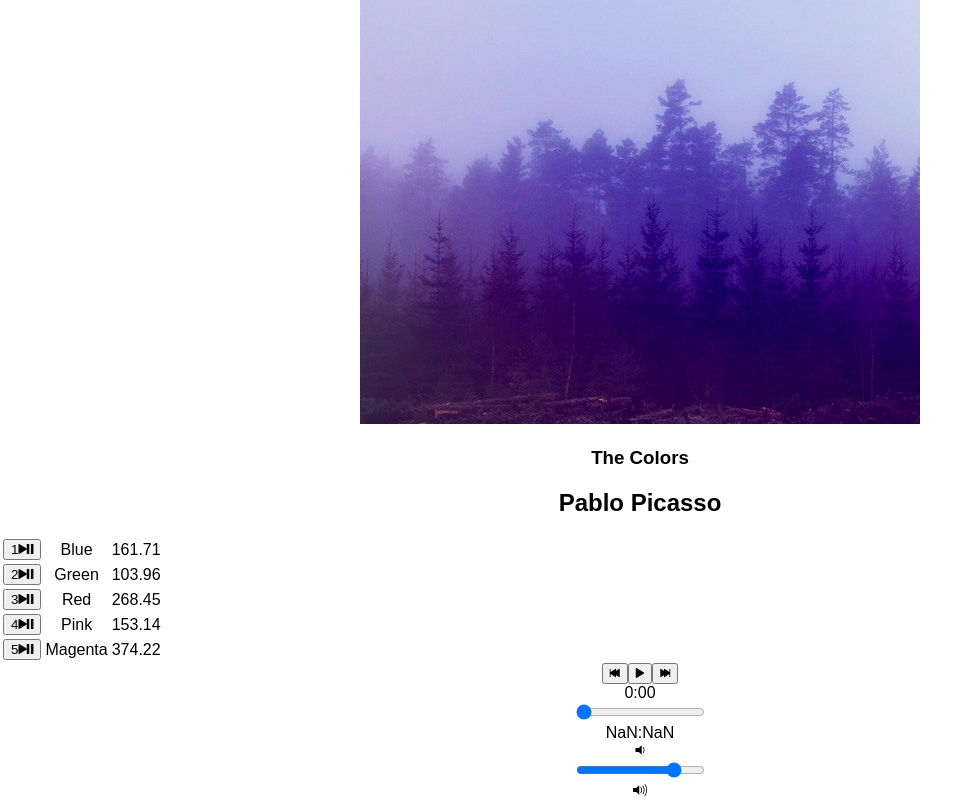
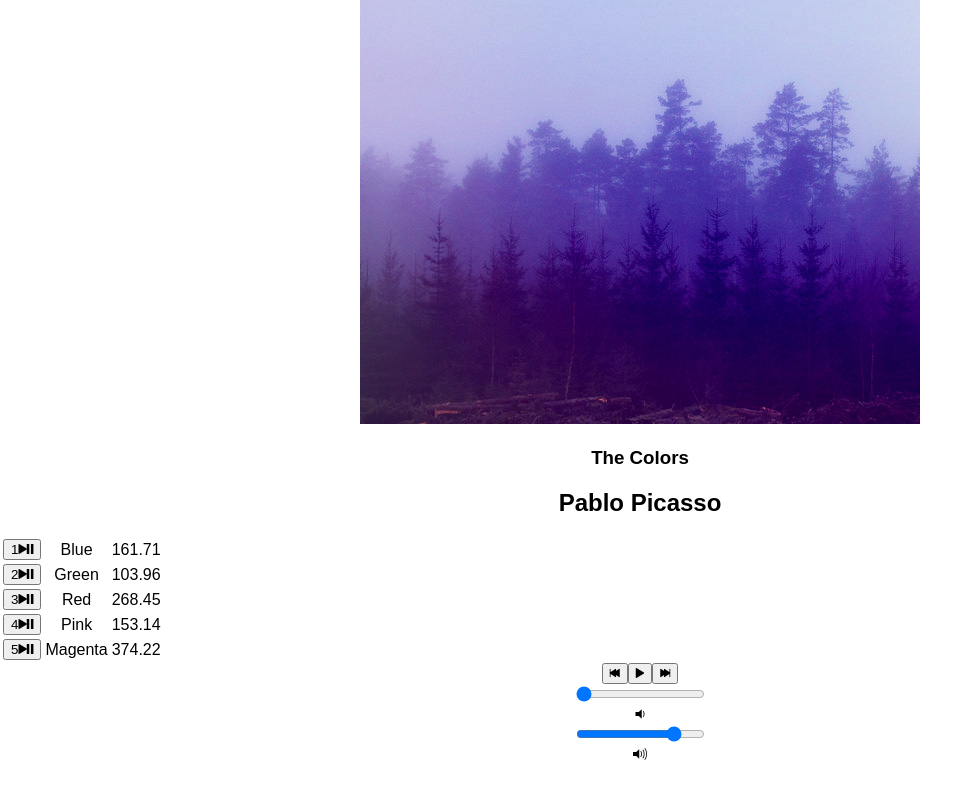
Before and after one commit to SebastianAle/bloc-jams-react, a React (Create React App) app: page /album/the-colors in a window 1280 px wide. Shown: the part 234-1034 px from the top of the page, without its empty margins (0-980 px from the left). After the commit the page ends 998 px from the top, so only its background shows below. Built offline with nearby package versions, Linux system fonts and the light colour scheme.

Commit message:
formattingtime

```diff
--- a/src/components/Album.js
+++ b/src/components/Album.js
@@ -139,8 +139,8 @@ class Album extends Component {
          <PlayerBar
            isPlaying={this.state.isPlaying}
            currentSong={this.state.currentSong}
-           currentTime={this.formatTime(this.audioElement.currentTime)}
-           duration={this.formatTime(this.audioElement.duration)}
+           currentTime={() => this.formatTime(this.state.currentTime)}
+           duration={() => this.formatTime(this.state.duration)}
            handleSongClick={() => this.handleSongClick(this.state.currentSong)}
            handlePrevClick={() => this.handlePrevClick()}
            handleNextClick={() => this.handleNextClick()}
--- a/src/components/PlayerBar.js
+++ b/src/components/PlayerBar.js
@@ -16,7 +16,7 @@ import React, { Component } from 'react';
            </button>
          </section>
          <section id="time-control">
-           <div className="current-time">{this.props.currentTime}</div>
+           <div className="current-time">{this.props.formatTime}</div>
            <input
              type="range"
              className="seek-bar"
@@ -26,7 +26,7 @@ import React, { Component } from 'react';
              step="0.01"
              onChange={this.props.handleTimeChange}
            />
-           <div className="total-time">{this.props.duration}</div>
+           <div className="total-time">{this.props.formatTime}</div>
          </section>
          <section id="volume-control">
            <div className="icon ion-volume-low"></div>
```
